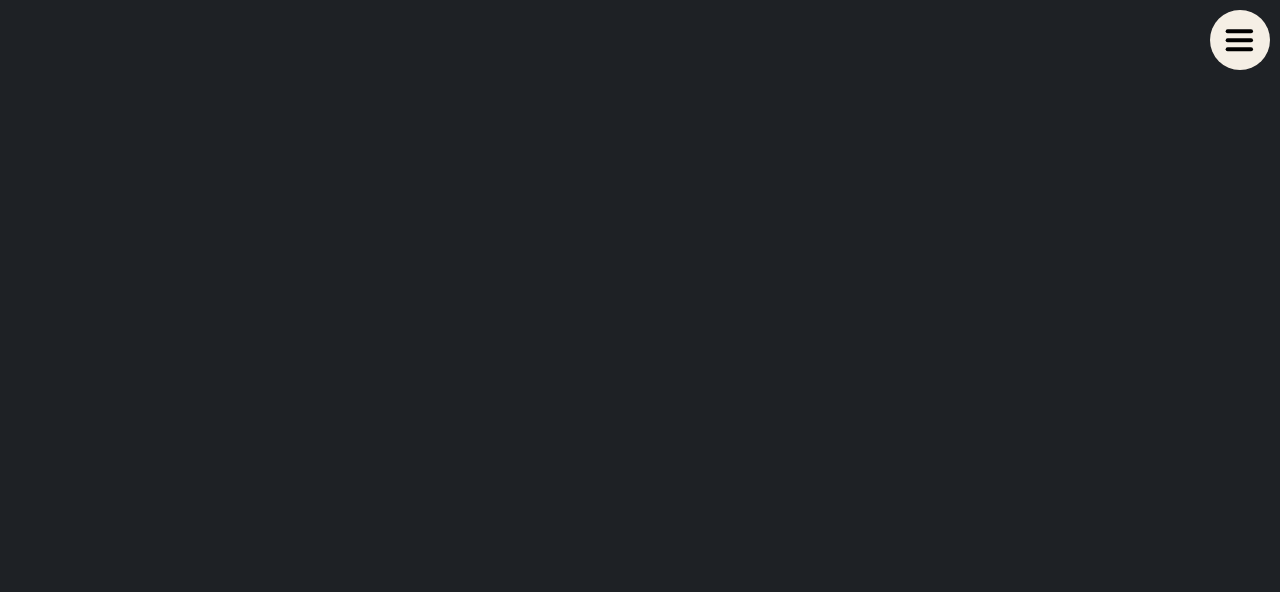
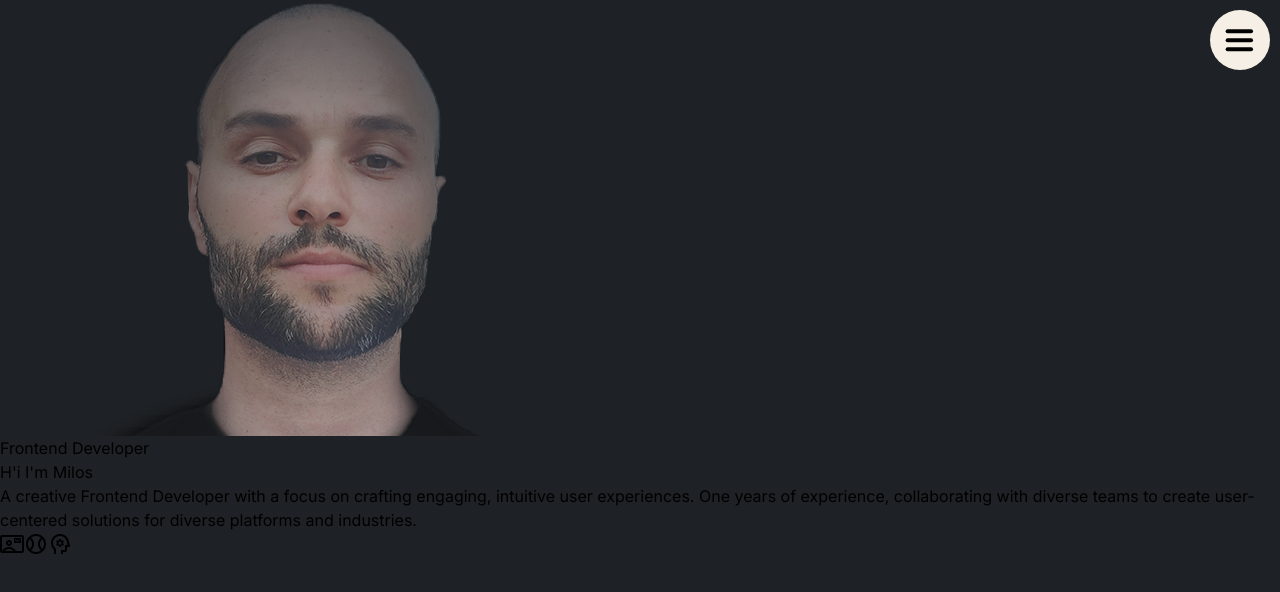
Before and after one commit to milosmladenovic89/my_website, a Next.js app in the folder my-app/: page / in a window 1280 px wide. Shown: the top 592 px of the page. Built offline with nearby package versions, Linux system fonts and the light colour scheme.

Commit message:
Layout for my info

```diff
--- a/my-app/app/about/page.tsx
+++ b/my-app/app/about/page.tsx
@@ -1,5 +1,6 @@
 
-export default function AboutPage() {
+export default async function AboutPage() {
+
   return (
     <div className="">
 
--- /dev/null
+++ b/my-app/app/components/MyInfo.tsx
@@ -0,0 +1,66 @@
+'use client'
+import Image from 'next/image'
+import ImageOfMe from '../../public/images/S-Profile-Image-BG-1.png'
+import { useRef } from 'react'
+import { useInView } from 'framer-motion'
+
+
+
+
+
+function SectionText0({ children }: any) {
+    const ref = useRef(null)
+    const isInView = useInView(ref, { once: true })
+    return (
+        <section ref={ref} className="flex overflow-hidden w-full h-full  items-center justify-center ">
+            <span
+                className='w-full xl:w-2/3 h-3/4'
+                style={{
+
+                    transform: isInView ? "translateY(0)" : "translateY(50%)",
+                    transition: 'all 0.5s cubic-bezier(0.17, 0.55, 0.55, 1) 1s',
+                    opacity: isInView ? 1 : 0
+                }}
+            >
+                {children}
+            </span>
+        </section>
+    )
+}
+
+export default function MyInfo() {
+    return (
+        <SectionText0>
+            <div className='border border-gray-400  rounded-2xl h-fit xl:h-full w-full flex flex-col xl:justify-between items-center xl:flex-row-reverse '>
+
+                <div className='rounded-xl pt-12' >
+                    <Image alt='my img' src={ImageOfMe} />
+                </div>
+
+
+                <div className=' h-full w-full xl:w-1/2 p-2 sm:p-10 flex flex-col justify-evenly'>
+                    <h1 className='text-white underline underline-offset-8 text-2xl my-5'>Frontend Developer</h1>
+                    <div>
+                        <p className='text-xl sm:text-3xl text-white'>H'i I'm Milos</p>
+                        <p className=' text-white'>A creative Frontend Developer with a focus on crafting engaging, intuitive user experiences. One years of experience, collaborating with diverse teams to create user-centered solutions for diverse platforms and industries.
+                        </p>
+                    </div>
+
+                    <div className='flex justify-items-start'>
+                        <span className="material-symbols-outlined text-3xl sm:text-7xl text-gray-400 p-2">
+                            contact_mail
+                        </span>
+                        <span className="material-symbols-outlined text-3xl sm:text-7xl text-gray-400 p-2">
+                            sports_baseball
+                        </span>
+                        <span className="material-symbols-outlined text-3xl sm:text-7xl text-gray-400 p-2">
+                            psychology
+                        </span>
+                    </div>
+
+                </div>
+
+            </div>
+        </SectionText0>
+    )
+}
--- a/my-app/app/components/NavBarComponents/MenuItem.tsx
+++ b/my-app/app/components/NavBarComponents/MenuItem.tsx
@@ -1,4 +1,4 @@
-'use client'
+
 import { motion } from "framer-motion";
 import Link from "next/link";
 import img1 from '../../../public/images/m3.gif'
--- a/my-app/app/components/NavBarComponents/MenuToggle.tsx
+++ b/my-app/app/components/NavBarComponents/MenuToggle.tsx
@@ -1,4 +1,4 @@
-'use client'
+
 
 import { motion } from "framer-motion";
 
--- a/my-app/app/components/NavBarComponents/Navigation.tsx
+++ b/my-app/app/components/NavBarComponents/Navigation.tsx
@@ -1,4 +1,4 @@
-'use client'
+
 import { motion } from "framer-motion";
 import { MenuItem } from "./MenuItem";
 
--- a/my-app/app/globalicons.module.css
+++ b/my-app/app/globalicons.module.css
@@ -1,4 +1,7 @@
 @import url('https://fonts.googleapis.com/css2?family=Material+Symbols+Outlined:opsz,wght,FILL,GRAD@20..48,200..700,0..1,-50..200');
+
+
+
 
 .material-symbols-outlined {
   font-variation-settings:
--- a/my-app/app/page.tsx
+++ b/my-app/app/page.tsx
@@ -1,9 +1,12 @@
+import MyInfo from "./components/MyInfo";
 
+export default async function Home() {
 
-export default function Home() {
   return (
-    <main className="w-screen h-screen flex">
-
+    <main className="p-5  sm:p-12  ">
+        <MyInfo/>
+        <div className="border border-white h-80 w-full my-5"></div>
+        <div className="border border-white h-80 w-full"></div>
     </main>
   );
 }
--- a/my-app/app/work/page.tsx
+++ b/my-app/app/work/page.tsx
@@ -1,6 +1,7 @@
 
 
-export default function WorkPage() {
+export default async function WorkPage() {
+
   return (
     <div>
 
```
Also changed, not shown: my-app/app/layout.tsx (+5 -2 lines), my-app/app/loading.tsx (added, +10 -0 lines), my-app/app/components/NavBar.tsx (line endings or trailing spaces), my-app/public/images/S-Profile-Image-BG-1.png (added).
